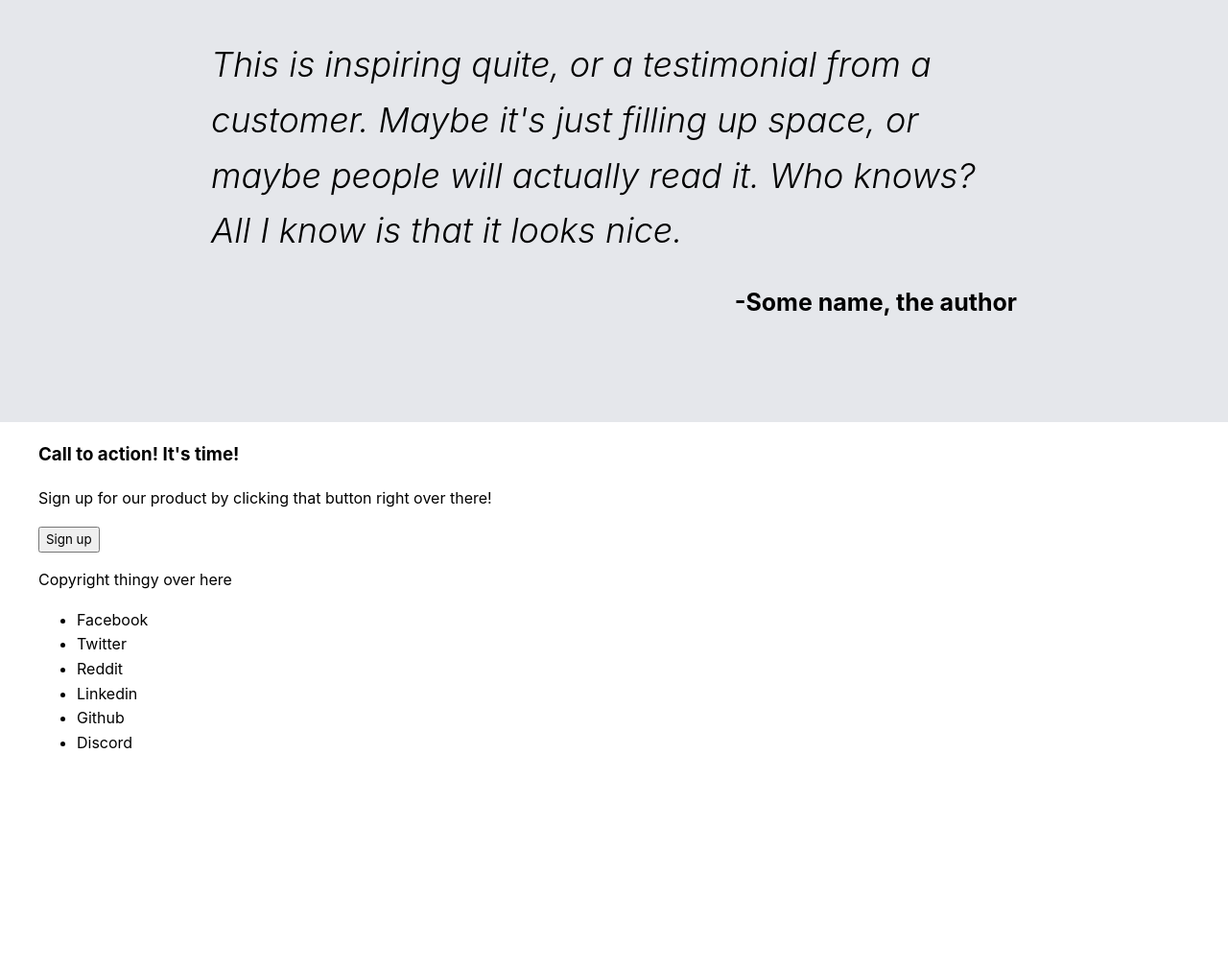
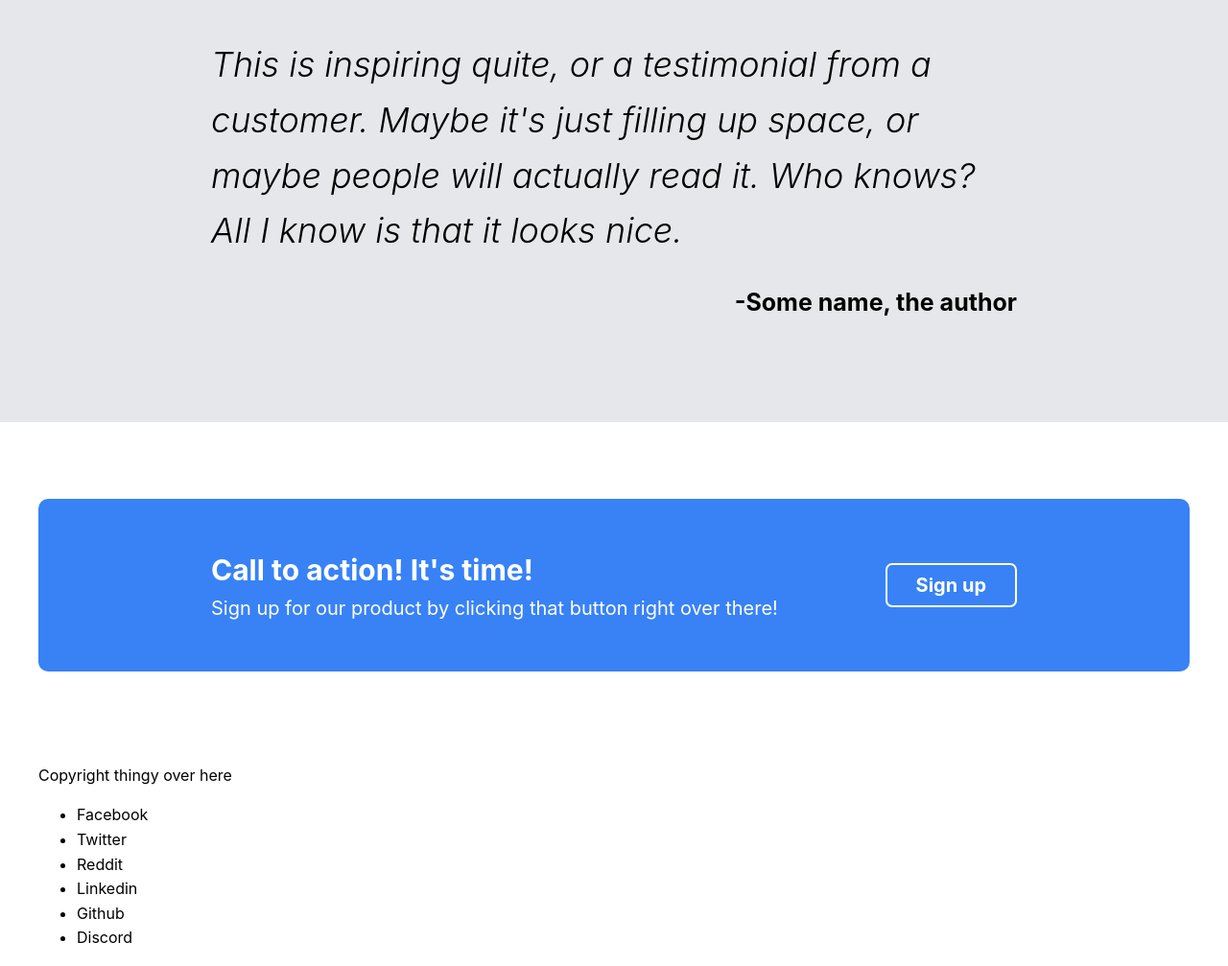
Before and after one commit to randyaf/landing-page, a plain HTML site: page index.html in a window 1280 px wide. Shown: the part 1102-2109 px from the top of the page at 96% size. Before the commit the page ends 1905 px from the top, so only its background shows below. Drawn offline with Linux system fonts and the light colour scheme.

Commit message:
Stye the call to action section
- change the background color of the container
- change the font color and size
- change class name typo for call-to-action-title and
  call-to-action-subtext

```diff
--- a/index.html
+++ b/index.html
@@ -68,11 +68,13 @@
 
         <section class="call-to-action">
             <div class="container">
-                <div class="call-to-action-left">
-                    <h3 class="class-to-action-title">Call to action! It's time!</h3>
-                    <p class="class-to-action-subtext">Sign up for our product by clicking that button right over there!</p>
+                <div class="container-text-and-button">
+                    <div class="call-to-action-left">
+                        <h3 class="call-to-action-title">Call to action! It's time!</h3>
+                        <p class="call-to-action-subtext">Sign up for our product by clicking that button right over there!</p>
+                    </div>
+                    <button class="call-to-action-button">Sign up</button>
                 </div>
-                <button class="call-to-action-button">Sign up</button>
             </div>
         </section>
 
--- a/style.css
+++ b/style.css
@@ -167,3 +167,54 @@ body {
     font-size: 25px;
     font-weight: bold;
 }
+
+
+/* CALL TO ACTION */
+
+.call-to-action {
+    background-color: #fff;
+    padding: 80px 0;
+}
+
+.call-to-action .container {
+    background-color: #3882f6;
+    padding: 50px 0;
+    border-radius: 10px;
+    margin: 0 auto;
+}
+
+.container-text-and-button {
+    display: flex;
+    justify-content: space-between;
+    align-items: center;
+    max-width: 840px;
+    margin: 0 auto;
+}
+
+.container-text-and-button .call-to-action-left {
+    color: #fff;
+}
+
+.call-to-action-title {
+    font-size: 30px;
+}
+
+.call-to-action-subtext {
+    font-size: 20px;
+}
+
+.call-to-action-title,
+.call-to-action-subtext{
+    margin: 0;
+
+}
+
+.call-to-action-button {
+    background-color: #3882f6;
+    color: #fff;
+    border: 2px solid #fff;
+    border-radius: 7px;
+    padding: 5px 30px;
+    font-size: 20px;
+    font-weight: bold;
+}
```
